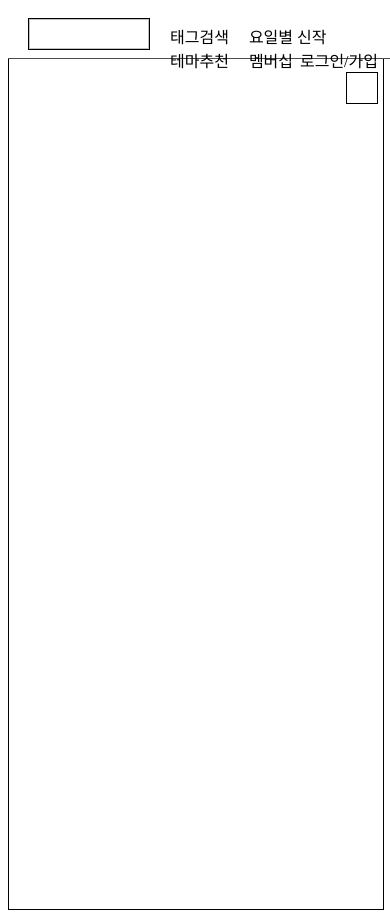
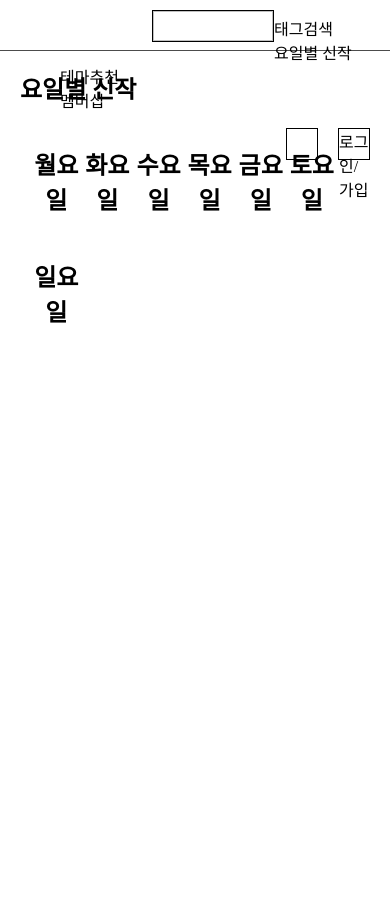
Before and after one commit to Lansional/PPPWebProject, a PHP site: page /DayOfWeek.html in a window 390 px wide. After the commit the page ends 323 px from the top, so only its background shows below. Run offline with PHP 8.4, Linux system fonts and the light colour scheme.

Commit message:
work at study

```diff
--- a/DayOfWeek/DayOfWeek.html
+++ b/DayOfWeek/DayOfWeek.html
@@ -7,25 +7,45 @@
     <meta name="viewport" content="width=device-width, initial-scale=1.0">
 
     <link rel="stylesheet" href="banner.css">
+    <link rel="stylesheet" href="bannerForSmallWindow.css">
 
     <title>Document</title>
 </head>
 
 <body>
+    <script src="jsForMedia.js"></script>
     <div class="banner">
         <!-- 로고 -->
         <img class="logo">
-        <ul>
+        <ul id="tag">
             <li class="theTag"><a class="link" href="#">태그검색</a></li>
             <li class="theTag"><a class="link" href="#">요일별 신작</a></li>
             <li class="theTag"><a class="link" href="#">테마추천</a></li>
             <li class="theTag"><a class="link" href="#">멤버십</a></li>
         </ul>
-        <div class="login"><a class="link" href="#">로그인/가입</a></div>
+        <span class="login"><a class="link" href="#">로그인/가입</a></span>
         <!-- 검색 아이콘 -->
         <span class="search"></span>
     </div>
-    <div style="height: 900px; width: 100%; border: 1px solid black;"></div>
+
+    <!--?php
+    include 'Dayth.php';
+
+    ?-->
+
+    <div class="dayth">
+        <div style="height: 50px"></div>
+        <h2>요일별 신작</h2>
+        <div class="week_bar">
+            <div class="a_week"><h2>월요일</h2></div>
+            <div class="a_week"><h2>화요일</h2></div>
+            <div class="a_week"><h2>수요일</h2></div>
+            <div class="a_week"><h2>목요일</h2></div>
+            <div class="a_week"><h2>금요일</h2></div>
+            <div class="a_week"><h2>토요일</h2></div>
+            <div class="a_week"><h2>일요일</h2></div>
+        </div>
+    </div>
 </body>
 
 </html>
--- /dev/null
+++ b/DayOfWeek/Dayth.php
@@ -0,0 +1,4 @@
+<?php
+// 오늘의 요일을 가져오기
+$dateToday = date('D');
+?>
--- a/DayOfWeek/banner.css
+++ b/DayOfWeek/banner.css
@@ -1,3 +1,8 @@
+body {
+    margin: 0;
+    padding: 0;
+}
+
 .banner {
     position: fixed;
     height: 50px;
@@ -43,3 +48,28 @@
     float: right;
     margin-right: 20px;
 }
+
+.dayth {
+    height: 900px;
+    width: 96%;
+    padding-left: 20px;
+    padding-right: 20px;
+}
+
+.week_bar {
+    margin-left: 3vw;
+    text-align: center;
+}
+
+.a_week {
+    float: left;
+    padding: 0.3vw;
+    margin-right: 2px;
+    width: 12vw;
+    border-radius: 10px;
+    /* border: 1px solid black; */
+    -webkit-border-radius: 10px;
+    -moz-border-radius: 10px;
+    -ms-border-radius: 10px;
+    -o-border-radius: 10px;
+}
--- /dev/null
+++ b/DayOfWeek/bannerForSmallWindow.css
@@ -0,0 +1,54 @@
+@media screen and (max-width: 1024px) {
+    .banner {
+        width: 100%;
+        height: 50px;
+        /* background-color: green;        test */
+        border-bottom: 1px solid rgba(0, 0, 0, .7);
+    }
+
+    .logo {
+        /* display: block;
+        visibility: hidden; */
+        margin-left: 39vw;
+        /* float: none; */
+
+    }
+
+    .theTag {
+        all: none;
+        float: none;
+        display: block;
+        /* visibility: hidden; */
+    }
+
+    .link {
+        text-decoration: none;
+        color: black;
+    }
+
+    .search {
+        float: right;
+        width: 30px;
+        height: 30px;
+        margin-right: 20px;
+
+        border: 1px solid black;
+    }
+
+    .login {
+        float: right;
+        margin-right: 20px;
+        /* text-indent: -9999px; */
+        width: 30px;
+        height: 30px;
+        opacity: 30;
+        border: 1px solid black;
+    }
+
+    .dayth {
+        height: 900px;
+        width: 90%;
+        padding-left: 20px;
+        padding-right: 20px;
+    }
+}
--- /dev/null
+++ b/DayOfWeek/jsForMedia.js
@@ -0,0 +1,5 @@
+if (matchMedia("screen and (max-width: 1024px)").matches) {
+    const justTag = document.getElementsByName('tag');
+
+    justTag.remove();
+}
```
